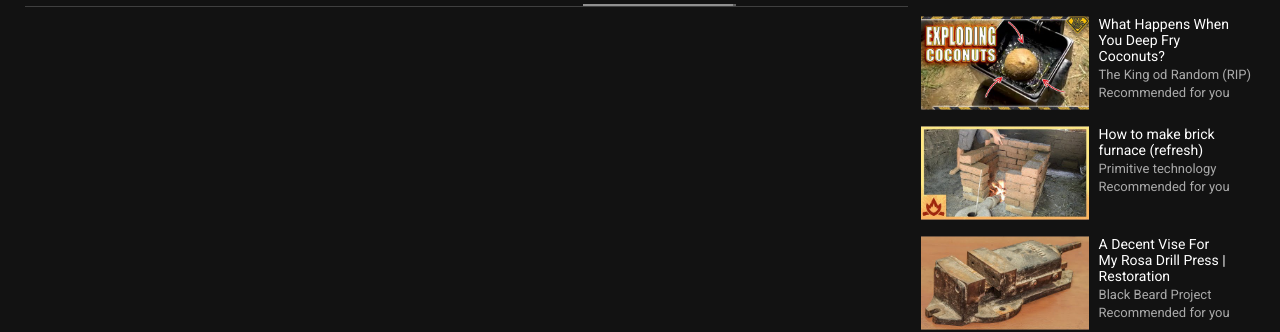
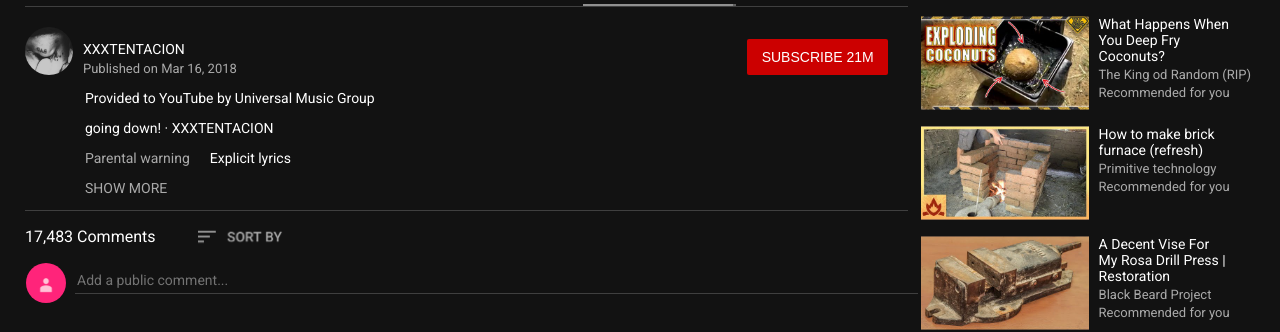
Before and after one commit to jankowskipawel/ytpage, a plain HTML site: page index.html in a window 1280 px wide. Shown: the part 647-979 px from the top of the page. Drawn offline with Linux system fonts and the light colour scheme.

Commit message:
Add description and half of comments section

```diff
--- a/index.html
+++ b/index.html
@@ -23,7 +23,26 @@
         <p>going down!</p>
         <p class="view-count">16,450,926 views</p>
         <img src="img/likes.png" height="45px" class="likes">
+        <section class="channel">
+          <img src="img/channel-picture.png" height="48px" width="48px" class="channel-picture">
+          <p class="channel-name">XXXTENTACION</p>
+          <p class="channel-published">Published on Mar 16, 2018</p>
+          <a href="index.html"><button type="button" class="subscribe-button">SUBSCRIBE 21M</button></a>
+          <p class="small-text text description">Provided to YouTube by Universal Music Group</p>
+          <p class="small-text text description">going down! · XXXTENTACION</p>
+          <p class="small-text text description parental-warning">Parental warning</p>
+          <p class="small-text text description">Explicit lyrics</p>
+          <a href="index.html"><p class="small-text text description parental-warning">SHOW MORE</p></a>
+        </section>
+        <section class="comments">
+          <p class="text comment-count">17,483 Comments</p>
+          <a href="index.html"><img src="img/sort-by.png" class="sort-by"></a>
+          <img src="img/my-profile-picture.png" class="profile-picture">
+          <input type="text" placeholder="Add a public comment..." class="comment-box text">
+
+        </section>
     </section>
+
 
     <aside>
       <!-- suggested videos -->
--- a/styles/index.css
+++ b/styles/index.css
@@ -78,7 +78,6 @@
 
   width: 69%;
   margin: 0 0;
-  border-bottom: 1px solid #3f3f3f;
 }
 
 .text {
@@ -101,6 +100,105 @@
   left: 60%;
 }
 
+.channel {
+  border-top: 1px solid #3f3f3f;
+  padding-top: 20px;
+  border-bottom: 1px solid #3f3f3f;
+  padding-bottom: 30px;
+}
+
+.channel-picture {
+  border-radius: 100px;
+  float: left;
+  margin-right: 10px;
+}
+
+.channel-name {
+  font-size: 14px;
+}
+
+.channel-published {
+  color: #aaaaaa;
+  font-size: 13px;
+  margin-top: -10px;
+}
+
+.subscribe-button {
+  float: right;
+  background-color: #CC0000;
+  border: none;
+  border-radius: 2px;
+  width: 141px;
+  height: 36px;
+  color: white;
+  font-size: 14px;
+  position: relative;
+  top: -50px;
+  right: 20px;
+}
+
+.small-text {
+  font-size: 14px;
+}
+
+.subscribe-button:focus {
+  outline: none;
+}
+
+.description {
+  margin-left: 60px;
+}
+
+.parental-warning {
+  color: #aaaaaa;
+  float: left;
+  margin-right: 20px;
+  margin-top: 0;
+}
+
+.comment-count {
+  font-size: 16px;
+  float: left;
+  margin-right: 40px;
+}
+
+.sort-by {
+  width: 87.5px;
+  position: relative;
+  top: 12px;
+}
+
+.profile-picture {
+  border-radius: 100px;
+  display: block;
+  width: 40px;
+  position: relative;
+  top: 20px;
+  left: -170px;
+}
+
+.comment-box {
+  position: relative;
+  left: 50px;
+  top: -15px;
+  background-color: #121212;
+  font-size: 14px;
+  border: none;
+  border-bottom: 1px solid #3f3f3f;
+  padding-bottom: 5px;
+  color: white;
+  width: 95%;
+}
+
+.comment-box:focus {
+  outline: none;
+}
+
+.comment-box::placeholder {
+  color: #737373;
+}
+
+/* RIGHT SIDE */
 .autoplay {
   font-size: 13px;
   color: #aaaaaa;
```
Also changed, not shown: img/channel-picture.png (added), img/my-profile-picture.png (added), img/sort-by.png (added).
